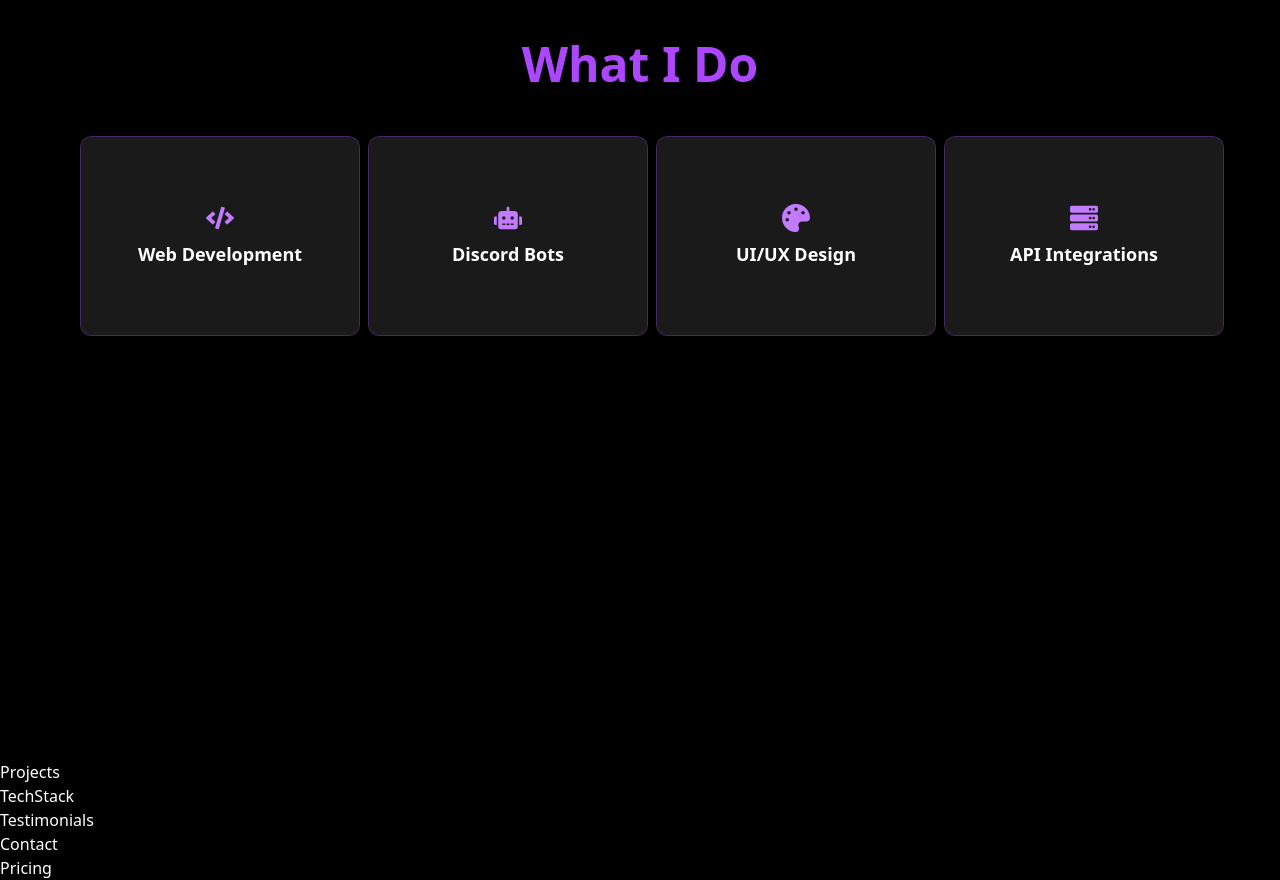
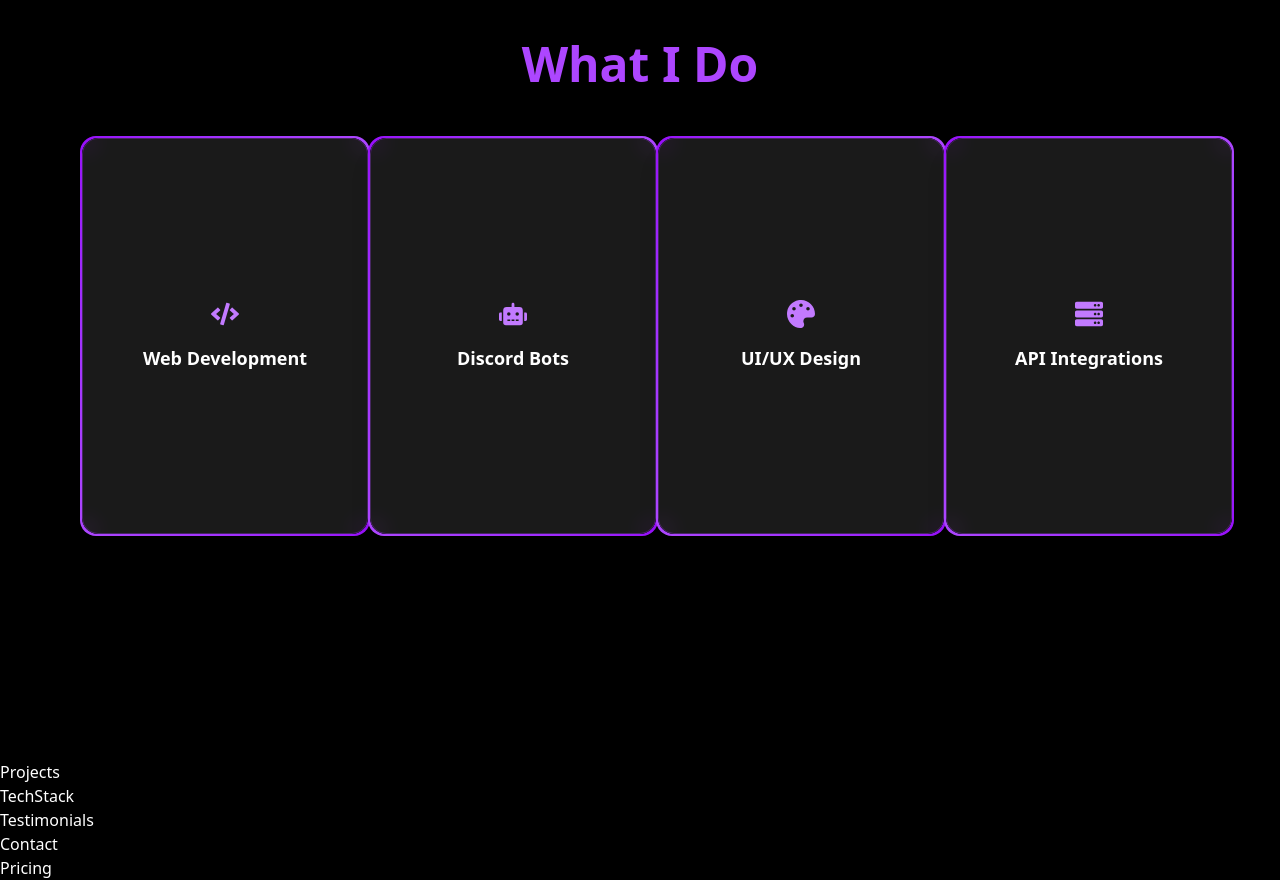
Before and after one commit to Hassan-Mef/New-Portfolio, a React (Vite) app: page / in a window 1280 px wide. Shown: the part 1640-2520 px from the top of the page. Built offline with nearby package versions, Linux system fonts and the light colour scheme.

Commit message:
minor changes

```diff
--- a/src/components/ServiceCard.jsx
+++ b/src/components/ServiceCard.jsx
@@ -1,32 +1,96 @@
-import React from 'react';
+import React, { useState, useEffect } from 'react';
+import Tilt from 'react-parallax-tilt';
+import { motion, AnimatePresence } from 'framer-motion';
 import '../index.css';
 
 const ServiceCard = ({ icon, title, description }) => {
+  const [isMobile, setIsMobile] = useState(window.innerWidth < 768);
+  const [flipped, setFlipped] = useState(false);
+  const [showModal, setShowModal] = useState(false);
+
+  useEffect(() => {
+    const handleResize = () => setIsMobile(window.innerWidth < 768);
+    window.addEventListener('resize', handleResize);
+    return () => window.removeEventListener('resize', handleResize);
+  }, []);
+
+  const handleClick = () => {
+    if (isMobile) setFlipped(!flipped);
+    else setShowModal(true);
+  };
+
   return (
-        <div className="relative w-full sm:w-[280px] h-[200px] group perspective">
-            <div className="w-full h-full transform transform-style-preserve-3d will-change-transform transition-transform duration-500 group-hover:[transform:rotateY(180deg)]">
-
-
-                {/* Front Side */}
+    <>
+      <Tilt
+        tiltMaxAngleX={10}
+        tiltMaxAngleY={10}
+        glareEnable
+        glareMaxOpacity={0.15}
+        glareColor="#a855f7"
+        glareBorderRadius="1rem"
+        className="transition-all"
+      >
         <div
-                    className="absolute w-full h-full bg-white/10 backdrop-blur-md rounded-xl border border-purple-500/30 p-6 text-white flex flex-col justify-center items-center backface-hidden shadow-md hover:shadow-purple-500/50 transition-shadow duration-300"
-                    style={{ transform: 'rotateY(0deg)' }}
+          onClick={handleClick}
+          className="w-[290px] h-[400px] bg-gradient-to-tr from-purple-500 via-purple-600 to-purple-500 p-[2px] rounded-2xl shadow-xl hover:scale-105 transition-transform duration-300"
         >
-                    <div className="text-4xl mb-2 text-purple-400">{icon}</div>
-                    <div className="text-lg font-bold">{title}</div>
+          <div className="w-full h-full bg-black rounded-2xl overflow-hidden perspective group">
+            <div
+              className={`relative w-full h-full transition-transform duration-500 ease-in-out transform-style-preserve-3d ${
+                flipped ? 'rotate-y-180' : ''
+              } ${!isMobile ? 'group-hover:rotate-y-180' : ''}`}
+            >
+              {/* Front */}
+              <div className="absolute w-full h-full backface-hidden bg-white/10 backdrop-blur-md rounded-2xl border border-purple-500/30 p-6 text-white flex flex-col justify-center items-center">
+                <div className="text-4xl mb-4 text-purple-400">{icon}</div>
+                <div className="text-lg font-bold text-center">{title}</div>
               </div>
 
-                {/* Back Side */}
-                <div
-                    className="absolute w-full h-full bg-purple-900/90 rounded-xl p-6 flex flex-col justify-center items-center text-white backface-hidden shadow-md hover:shadow-purple-500/50 transition-shadow duration-300"
-                    style={{ transform: 'rotateY(180deg)' }}
-                >
+              {/* Back */}
+              <div className="absolute w-full h-full backface-hidden transform rotate-y-180 bg-[#1a0c2b] rounded-2xl p-6 flex flex-col justify-center items-center text-purple-200">
                 <p className="text-sm text-center">{description}</p>
               </div>
-
-
             </div>
           </div>
+        </div>
+      </Tilt>
+
+      {/* Modal */}
+      <AnimatePresence>
+        {!isMobile && showModal && (
+          <motion.div
+            className="fixed inset-0 bg-black/70 z-50 flex items-center justify-center px-4"
+            onClick={() => setShowModal(false)}
+            initial={{ opacity: 0 }}
+            animate={{ opacity: 1 }}
+            exit={{ opacity: 0 }}
+          >
+            <motion.div
+              className="bg-[#1a0c2b] text-white max-w-md w-full p-8 rounded-xl border border-purple-500 shadow-lg relative"
+              onClick={(e) => e.stopPropagation()}
+              initial={{ scale: 0.8, opacity: 0 }}
+              animate={{ scale: 1, opacity: 1 }}
+              exit={{ scale: 0.8, opacity: 0 }}
+            >
+              <div className="flex flex-col items-center text-center space-y-4">
+                <div className="text-5xl text-purple-500">{icon}</div>
+                <h2 className="text-2xl font-bold text-purple-400">{title}</h2>
+                <p className="text-sm text-purple-100">{description}</p>
+                <p className="text-sm text-purple-100">
+                  You can expand this section with any extra content you want.
+                </p>
+                <button
+                  onClick={() => setShowModal(false)}
+                  className="mt-4 text-sm text-purple-400 hover:underline"
+                >
+                  Close
+                </button>
+              </div>
+            </motion.div>
+          </motion.div>
+        )}
+      </AnimatePresence>
+    </>
   );
 };
 
--- a/src/index.css
+++ b/src/index.css
@@ -57,3 +57,25 @@ button:focus-visible {
 .rotateY-180 {
   transform: rotateY(180deg);
 }
+
+
+@keyframes borderSpin {
+  0% {
+    background-position: 0% 50%;
+  }
+  100% {
+    background-position: 100% 50%;
+  }
+}
+
+.animate-border {
+  background-size: 200% 200%;
+  animation: borderSpin 4s linear infinite;
+}
+
+.xm{
+  @media (width <= 640px) {
+    margin-top:80px;
+
+  }
+}
--- a/src/sections/Hero.jsx
+++ b/src/sections/Hero.jsx
@@ -17,7 +17,7 @@ const Hero = () => {
   const smoothRotate = useSpring(rotate, { stiffness: 120, damping: 15 });
 
   return (
-    <div className="relative min-h-screen overflow-hidden">
+    <div className="relative min-h-screen overflow-hidden xm ">
       <BackgroundParallax />
 
       <motion.section
@@ -28,7 +28,7 @@ const Hero = () => {
         id="hero"
       >
         {/* Left: Text */}
-        <div className="flex flex-1 flex-col justify-center items-start space-y-6 text-left max-w-2xl">
+        <div className="flex flex-1 flex-col justify-center items-start space-y-6 text-left max-w-2xl lg:mt">
           <span className="inline-block px-4 py-1 text-sm border rounded-full border-gray-600 text-gray-300">
             Built with Passion.
           </span>
--- a/src/sections/Services.jsx
+++ b/src/sections/Services.jsx
@@ -39,7 +39,7 @@ const Services = () => {
       <div className="max-w-6xl mx-auto text-center">
         <h2 className="text-3xl md:text-5xl font-bold text-purple-500 mb-12">What I Do</h2>
 
-        <div className="grid grid-cols-1 sm:grid-cols-2 lg:grid-cols-4 gap-8">
+        <div className="grid grid-cols-1 sm:grid-cols-2 lg:grid-cols-4 gap-y-14 gap-x-8 justify-center">
           {services.map((service, index) => (
             <ServiceCard
               key={index}
@@ -49,6 +49,7 @@ const Services = () => {
             />
           ))}
         </div>
+
       </div>
     </motion.section>
   );
--- a/tailwind.config.js
+++ b/tailwind.config.js
@@ -2,7 +2,7 @@
 export default {
   content: [
     "./index.html",
-    "./src/**/*.{js,jsx,ts,tsx}",
+    './src/**/*.{js,jsx,ts,tsx,html}',
   ],
   theme: {
     extend: {
@@ -10,6 +10,10 @@ export default {
         'preserve-3d': 'preserve-3d',
         'rotateY-180': 'rotateY(180deg)',
       },
+       transformOrigin: ['group-hover'],
+  transitionProperty: {
+    transform: 'transform',
+  }
     },
   },
   plugins: [],
```
Lines whose indentation alone changed are shown as unchanged.
